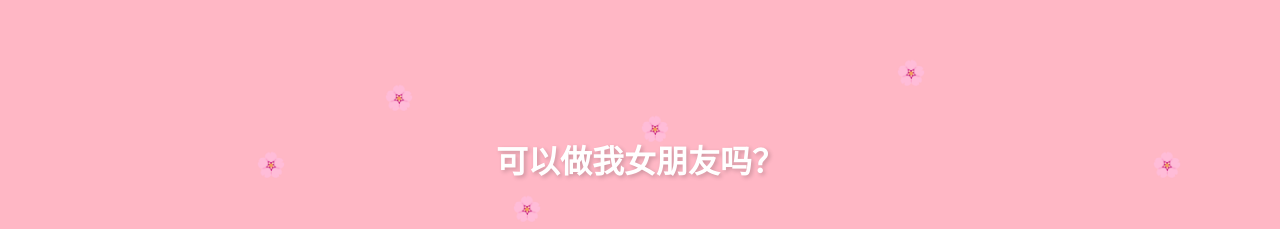
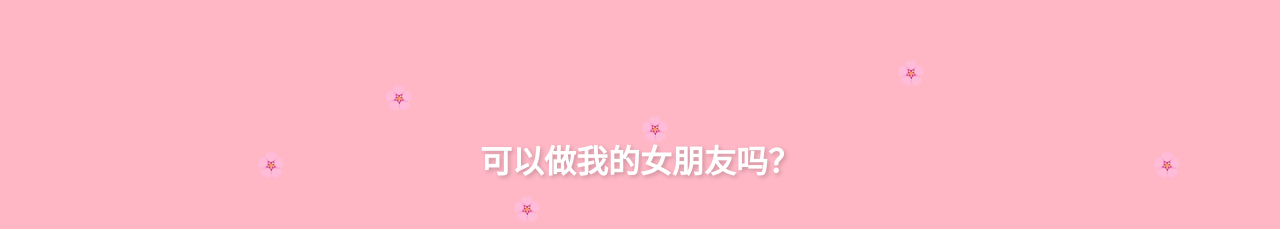
Before and after one commit to Astarol/love-web, a plain HTML site: page index1.html in a window 1280 px wide. Shown: the part 199-428 px from the top of the page. Drawn offline with Linux system fonts and the light colour scheme.

Commit message:
index1.html

```diff
--- a/index1.html
+++ b/index1.html
@@ -85,7 +85,7 @@
     </style>
 </head>
 <body>
-    <h1>可以做我女朋友吗？</h1>
+    <h1>可以做我的女朋友吗？</h1>
     <div class="buttons">
         <button id="yesButton">可以</button>
         <button id="noButton">不可以</button>
```
